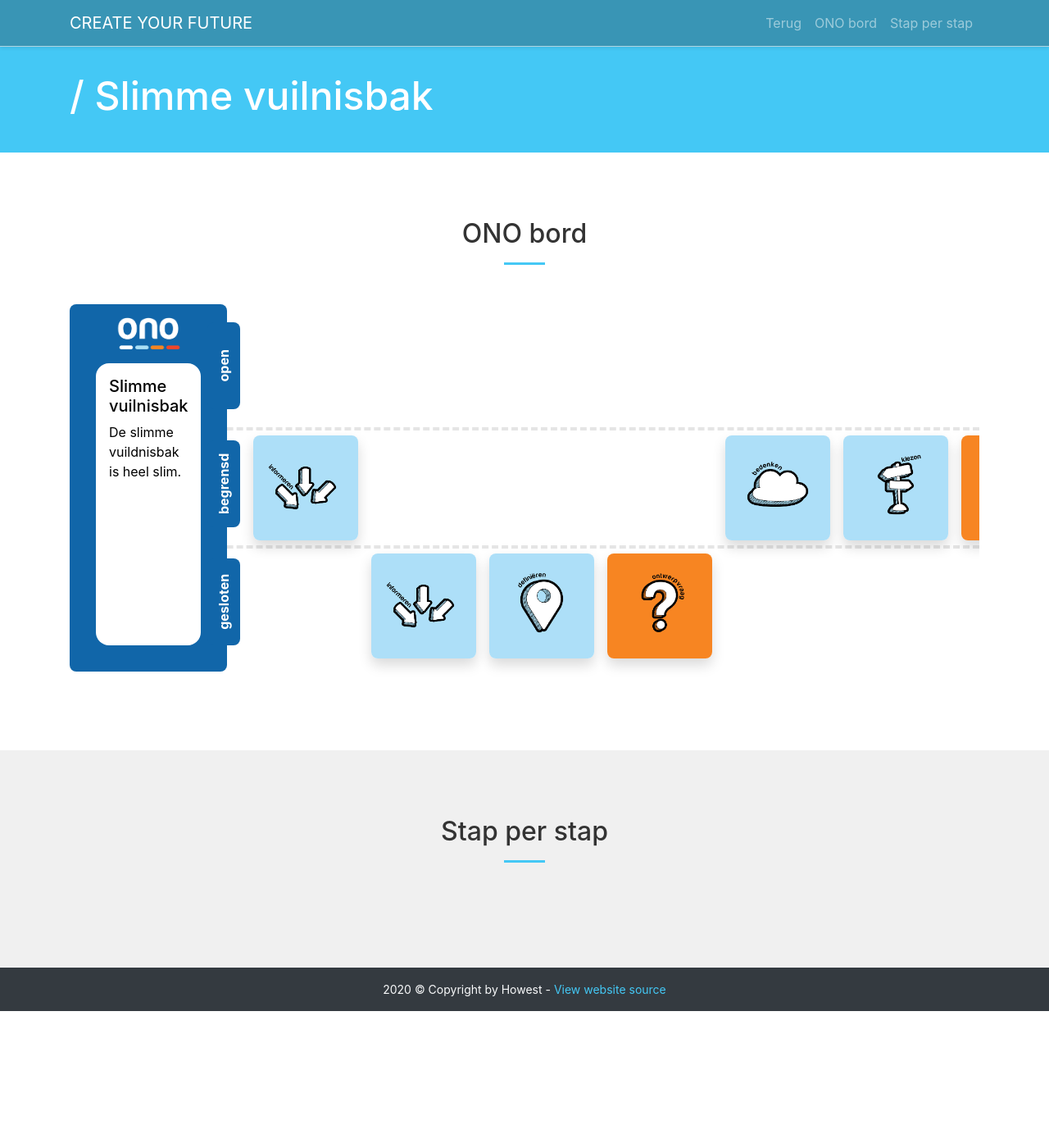
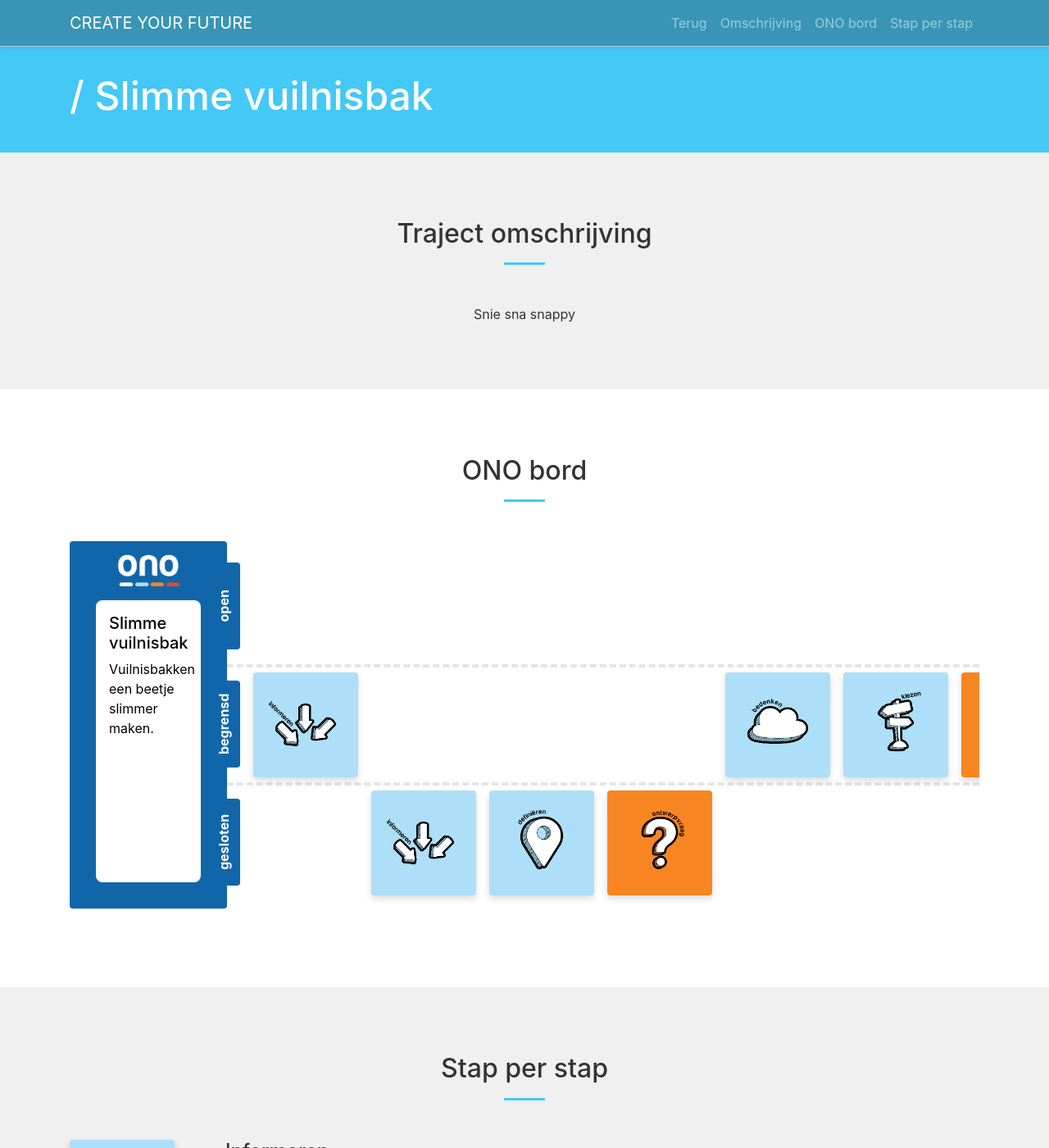
Before and after one commit to huysentruitw/create-your-future-website, a Jekyll site: the page built from src/_trajecten/slimme-vuilnisbak.html, in a window 1280 px wide and 1400 px high. Shown: the whole window at 82% size. Built offline with Jekyll 4.4.1, drawn with Linux system fonts in a browser that asks for light colours; some of the changed text lies outside the part shown.

Commit message:
Move 'traject' rendering to separate includable scripts

```diff
--- /dev/null
+++ b/src/_includes/ono-board.html
@@ -0,0 +1,25 @@
+<div class="ono-board">
+  <div class="ono-carabiner">
+    <div class="ono-carabiner-body">
+      <h5>{{ page.ono.project }}</h5>
+      <p>{{ page.ono.goal }}</p>
+    </div>
+  </div>
+
+  <ul class="ono-track-labels">
+    <li>open</li>
+    <li>begrensd</li>
+    <li>gesloten</li>
+  </ul>
+
+  <div class="ono-tracks">
+    <hr>
+    <hr>
+  </div>
+
+  <ul class="ono-cards">
+    {% for card in page.ono.cards %}
+    <li class="card-{{ card.card }} auto-{{ card.track }}"></li>
+    {% endfor %}
+  </ul>
+</div>
--- /dev/null
+++ b/src/_includes/ono-card-operation-lookup.html
@@ -0,0 +1,44 @@
+{% capture operation %}
+{% case card.card %}
+  {% when "answer" %}
+    Antwoord
+  {% when "choose" %}
+    Kiezen
+  {% when "conclude" %}
+    Concluderen
+  {% when "create" %}
+    Maken
+  {% when "define" %}
+    Definiëren
+  {% when "design-challenge" %}
+    Ontwerpuitdaging
+  {% when "design-question" %}
+    Ontwerpvraag
+  {% when "hypothesis" %}
+    Hypothese
+  {% when "idea" %}
+    Idee
+  {% when "inform" %}
+    Informeren
+  {% when "invent" %}
+    Bedenken
+  {% when "plan" %}
+    Plan
+  {% when "prepare" %}
+    Voorbereiden
+  {% when "present" %}
+    Presenteren
+  {% when "product" %}
+    Product
+  {% when "prototype" %}
+    Prototype
+  {% when "reflect" %}
+    Reflecteren
+  {% when "research-challenge" %}
+    Onderzoeksuitdaging
+  {% when "research-question" %}
+    Onderzoeksvraag
+  {% when "test" %}
+    Testen
+{% endcase %}
+{% endcapture %}
--- /dev/null
+++ b/src/_includes/ono-step-by-step.html
@@ -0,0 +1,70 @@
+{% for card in page.ono.cards %}
+
+{% include ono-card-operation-lookup.html %}
+
+<div class="row">
+  <div class="col-lg-2">
+    <div class="ono-card card-{{ card.card }}"></div>
+    <div class="ono-card-info">
+      {% if card.time %} <div><i class="material-icons">schedule</i> {{ card.time }}</div>{% endif %}
+      {% if card.groupform %} <div><i class="material-icons">people</i> {{ card.groupform }}</div>{% endif %}
+    </div>
+  </div>
+  <div class="col-lg-10">
+    <h4>{{ operation }}</h4>
+
+    <table class="table table-borderless">
+      <tbody>
+        {% if card.technique %}
+        <tr>
+          <td>Techniek</td>
+          <td>{{ card.technique }}</td>
+        </tr>
+        {% endif %}
+
+        {% if card.media %}
+        <tr>
+          <td>Media</td>
+          <td>{{ card.media }}</td>
+        </tr>
+        {% endif %}
+
+        {% if card.who %}
+        <tr>
+          <td>Wie</td>
+          <td>{{ card.who }}</td>
+        </tr>
+        {% endif %}
+
+        {% if card.goal %}
+        <tr>
+          <td>Doelstelling</td>
+          <td>{{ card.goal }}</td>
+        </tr>
+        {% endif %}
+
+        {% if card.evaluationform %}
+        <tr>
+          <td>Evaluatievorm</td>
+          <td>{{ card.evaluationform }}</td>
+        </tr>
+        {% endif %}
+
+        {% if card.feedback %}
+        <tr>
+          <td>Feedback</td>
+          <td>{{ card.feedback }}</td>
+        </tr>
+        {% endif %}
+
+      </tbody>
+    </table>
+
+  </div>
+</div>
+
+{% if card != page.ono.cards.last %}
+<hr class="ono-step-separator">
+{% endif %}
+
+{% endfor %}
--- a/src/_sass/ono.scss
+++ b/src/_sass/ono.scss
@@ -16,7 +16,7 @@
     height: calc(100% - 1rem);
     background-color: #1166a9;
     padding: 2rem;
-    border-radius: 8px;
+    border-radius: 4px;
     margin-right: 1rem;
     z-index: 2;
     pointer-events: none;
@@ -39,18 +39,19 @@
       color: #000000;
       background-color: $board-background-color;
       padding: 1rem;
-      border-radius: 16px;
+      border-radius: 8px;
       height: calc(100% - 2.5rem);
     }
   }
 
   ul.ono-track-labels {
     position: absolute;
-    top: 1.5rem;
+    top: 1.7rem;
     left: -1.5rem;
     padding-left: 12rem;
     list-style-type: none;
     z-index: 2;
+    pointer-events: none;
 
     li {
       color: #ffffff;
@@ -58,7 +59,7 @@
       font-weight: bold;
       text-align: center;
       padding: .5rem 1rem;
-      border-radius: 8px;
+      border-radius: 4px;
       transform-origin: 0 0;
       transform: rotate(-90deg);
       margin-top: 6.5rem;
@@ -106,13 +107,31 @@
 
     li {
       flex-shrink: 0;
+      margin-right: 1rem;
+
+      &.auto-open {
+        margin-top: 0rem;
+      }
+
+      &.auto-limited {
+        margin-top: 9rem;
+      }
+
+      &.auto-closed {
+        margin-top: 18rem;
+      }
+    }
+  }
+}
+
+.ono-board ul.ono-cards li,
+.ono-card {
   width: 8rem;
   height: 8rem;
-      margin-right: 1rem;
   background-size: contain;
   background-repeat: no-repeat;
-      border-radius: 8px;
-      box-shadow: 0 .5rem 1rem rgba(0,0,0,.15);
+  border-radius: 4px;
+  box-shadow: 0 .25rem .5rem rgba(0,0,0,.15);
 
   &.card-answer {
     background-image: url('/assets/images/ono/card-answer.jpg');
@@ -193,18 +212,20 @@
   &.card-test {
     background-image: url('/assets/images/ono/card-test.jpg');
   }
-
-      &.auto-open {
-        margin-top: 0rem;
 }
 
-      &.auto-limited {
-        margin-top: 9rem;
+hr.ono-step-separator {
+  border-top: solid 1px rgba(0,0,0,.15);
+  margin: 1rem 0;
+  max-width: 100%;
 }
 
-      &.auto-closed {
-        margin-top: 18rem;
+.ono-card-info {
+  font-size: 14px;
+  line-height: 24px;
+  margin: .5rem 0 0 .5rem;
+
+  & i {
+    vertical-align: middle !important;
   }
 }
-  }
-}
--- a/src/_trajecten/slimme-vuilnisbak.html
+++ b/src/_trajecten/slimme-vuilnisbak.html
@@ -6,10 +6,62 @@
 navigation:
   - title: Terug
     url: javascript:history.back()
+  - id: omschrijving
+    title: Omschrijving
   - id: ono-bord
     title: ONO bord
   - id: stap-per-stap
     title: Stap per stap
+ono:
+  project: Slimme vuilnisbak
+  goal: Vuilnisbakken een beetje slimmer maken.
+  cards:
+    - card: inform
+      track: limited
+      time: 10 min
+      groupform: klassikaal
+      technique: Via PPT ( foto’s van uitdagingen en foto’s van voorstellingen op startevent.
+      media: Foto’s eventueel filmpjes.
+      who: Dit kan door één leerkracht gedaan worden.
+      goal: De leerlingen halen de uitdagingen uit de verschillende domeinen op.
+      evaluationform: Individuele deelname. Deze actie is bedoeld om herinneringen los te maken. Formatieve beoordeling is hier op zijn plaats.
+      feedback:
+        + Vanaf het begin van de les kan snel de aandacht worden getrokken, doordat foto’s worden getoond van de leerlingen zelf.
+
+        - De leerlingen hebben dit eigenlijk al gezien, dus er wordt tijd dubbel gebruikt voor herhaling.
+
+        Laat de leerlingen een PowerPoint maken over welke domeinen ze zich nog herinneren. Op deze manier zijn ze verplicht om extra informatie te gaan opzoeken en leren ze zodoende al bij over de problematieken.
+
+        Er kan eventueel gewerkt worden met een vragenronde waarbij vooropgestelde vragen voor handen zijn. Op die manier denken de leerling terug na over wat ze tijdens het startevent allemaal hebben gezien.
+
+        Eventueel filmpjes opzoeken, waar de domeinen echt zichtbaar zijn. Bv meeuwen die mensen aanvallen,… Is misschien iets interactiever dan foto’s.
+
+    - card: inform
+      track: closed
+    - card: define
+      track: closed
+    - card: design-question
+      track: closed
+    - card: invent
+      track: limited
+    - card: choose
+      track: limited
+    - card: idea
+      track: limited
+    - card: prepare
+      track: open
+    - card: reflect
+      track: closed
+    - card: create
+      track: open
+    - card: prototype
+      track: open
+    - card: test
+      track: open
+    - card: reflect
+      track: limited
+    - card: conclude
+      track: limited
 ---
 <header class="traject">
   <div class="header-content container">
@@ -21,50 +73,26 @@
   </div>
 </header>
 
+<section id="omschrijving" class="alternate">
+  <div class="container">
+    <div class="row">
+      <div class="col-lg-12 text-center">
+        <h2>Traject omschrijving</h2>
+        <hr>
+
+        Snie sna snappy
+      </div>
+    </div>
+  </div>
+</section>
+
 <section id="ono-bord">
   <div class="container">
     <div class="row">
       <div class="col-lg-12 text-center">
         <h2>ONO bord</h2>
         <hr>
-
-        <div class="ono-board">
-          <div class="ono-carabiner">
-            <div class="ono-carabiner-body">
-              <h5>Slimme vuilnisbak</h5>
-              <p>De slimme vuildnisbak is heel slim.</p>
-            </div>
-          </div>
-
-          <ul class="ono-track-labels">
-            <li>open</li>
-            <li>begrensd</li>
-            <li>gesloten</li>
-          </ul>
-
-          <div class="ono-tracks">
-            <hr>
-            <hr>
-          </div>
-
-          <ul class="ono-cards">
-            <li class="card-inform auto-limited"></li>
-            <li class="card-inform auto-closed"></li>
-            <li class="card-define auto-closed"></li>
-            <li class="card-design-question auto-closed"></li>
-            <li class="card-invent auto-limited"></li>
-            <li class="card-choose auto-limited"></li>
-            <li class="card-idea auto-limited"></li>
-            <li class="card-prepare auto-open"></li>
-            <li class="card-reflect auto-closed"></li>
-            <li class="card-create auto-open"></li>
-            <li class="card-prototype auto-open"></li>
-            <li class="card-test auto-open"></li>
-            <li class="card-reflect auto-limited"></li>
-            <li class="card-conclude auto-limited"></li>
-          </ul>
-        </div>
-      </div>
+        {% include ono-board.html %}
     </div>
   </div>
 </section>
@@ -77,5 +105,6 @@
         <hr>
       </div>
     </div>
+    {% include ono-step-by-step.html %}
   </div>
 </section>
```
Lines whose indentation alone changed are shown as unchanged.
